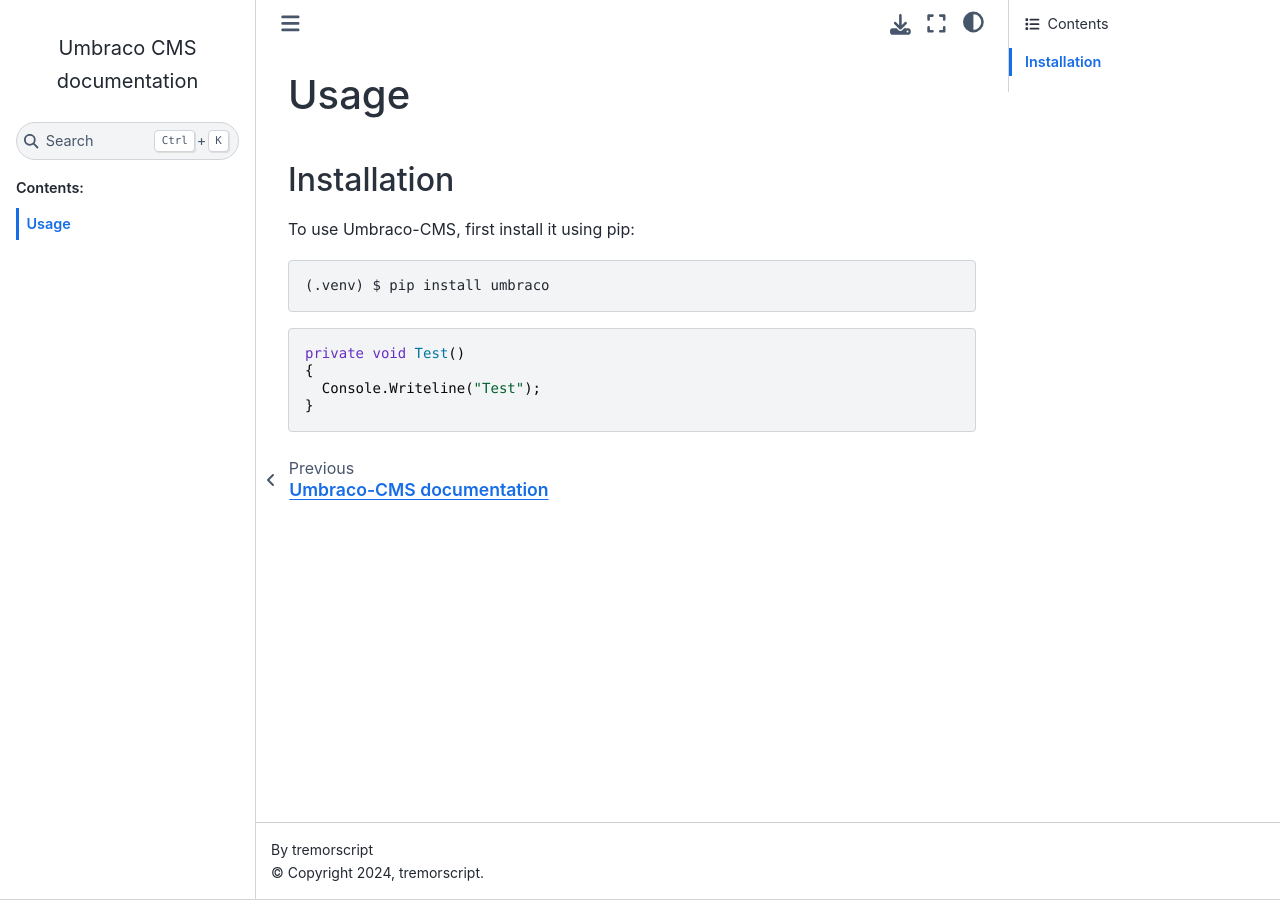
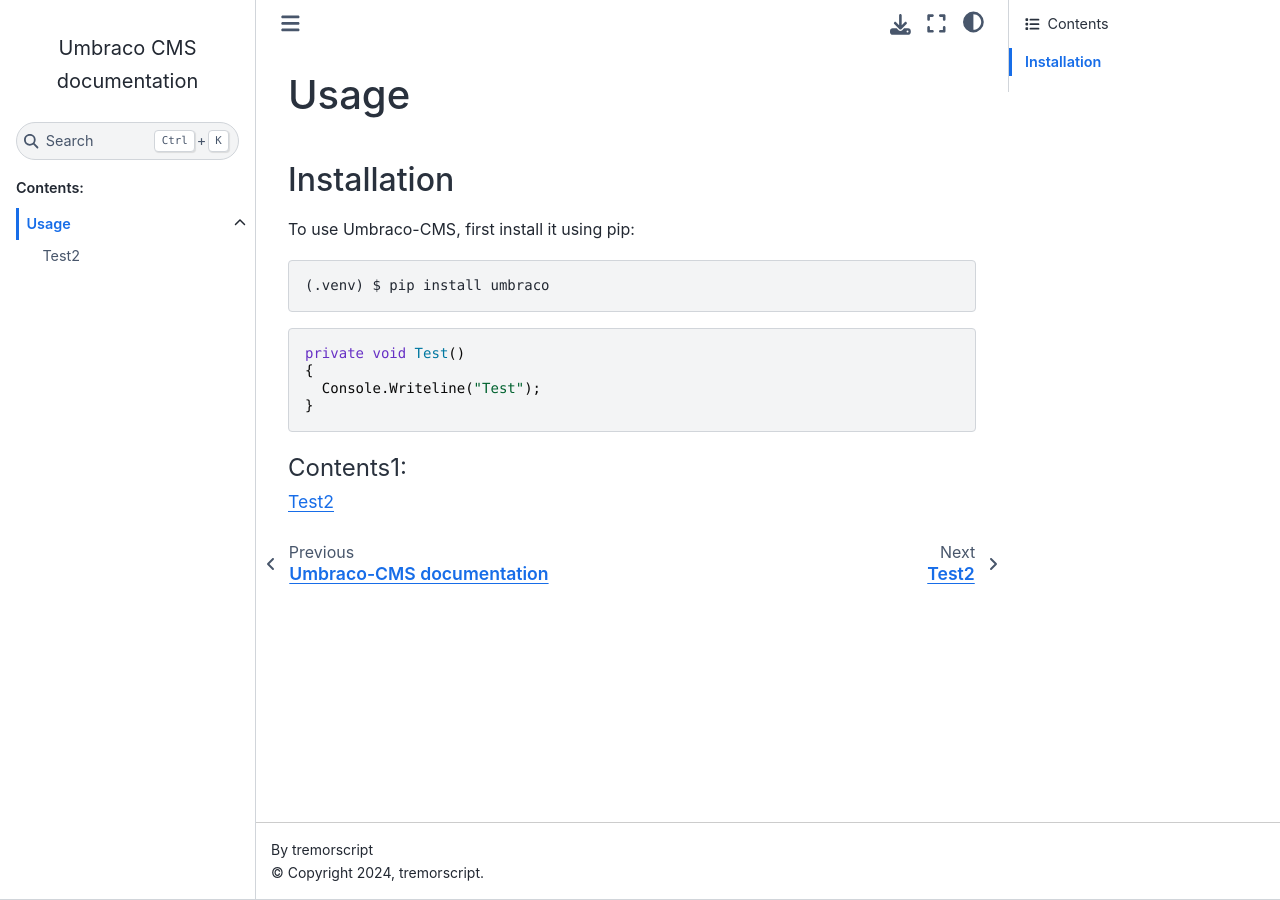
Before and after one commit to tremorscript/Umbraco-CMS.Docs, a Sphinx documentation site: the page built from docs/source/usage.rst, in a window 1280 px wide. Built offline with Sphinx 7.4.7 and the Sphinx Book theme 1.1.4, drawn with Linux system fonts in a browser that asks for light colours.

Commit message:
Fixed issues

```diff
--- a/docs/source/index.rst
+++ b/docs/source/index.rst
@@ -18,4 +18,5 @@
    :caption: Contents:
 
 
+
    usage
--- /dev/null
+++ b/docs/source/test2.rst
@@ -0,0 +1,2 @@
+Test2
+============
--- a/docs/source/usage.rst
+++ b/docs/source/usage.rst
@@ -19,3 +19,9 @@
   {
     Console.Writeline("Test");
   }
+
+.. toctree::
+  :maxdepth: 2
+  :caption: Contents1:
+
+  test2
```
